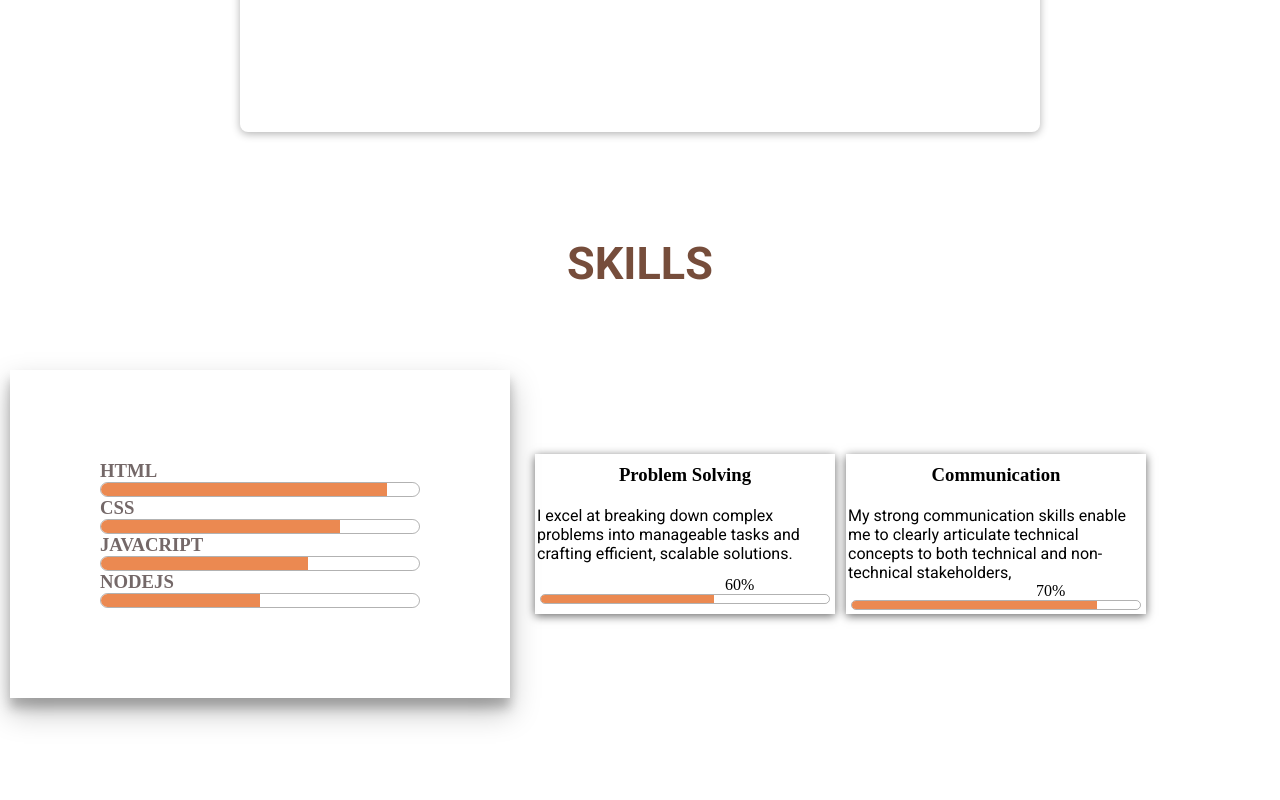
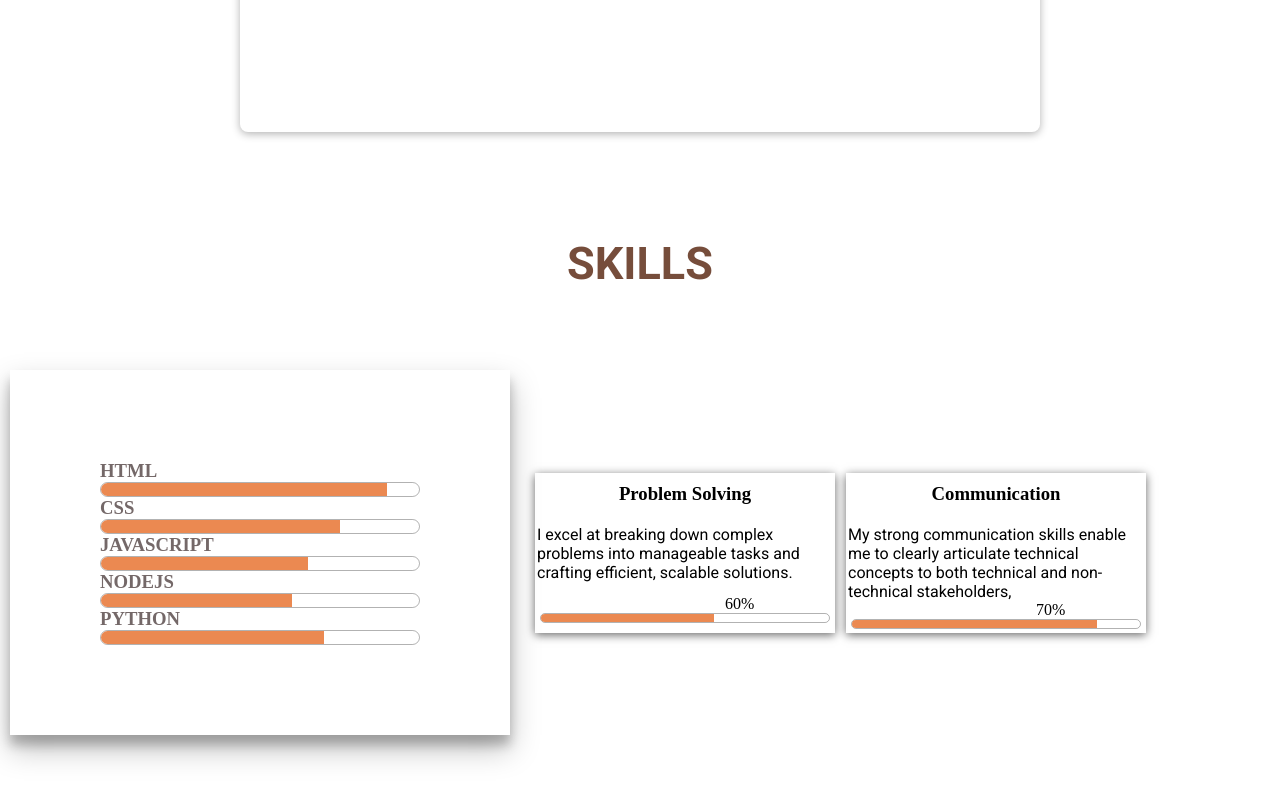
Before and after one commit to KojoSmart/JosephMestPortfolio, a plain HTML site: page index.html in a window 1280 px wide. Shown: the part 2818-3618 px from the top of the page. Drawn offline with Linux system fonts and the light colour scheme.

Commit message:
successfully done

```diff
--- a/index.html
+++ b/index.html
@@ -228,13 +228,20 @@
             <span class="bar"><span class="css"></span></span>
           </li>
           <li>
-            <h3>JAVACRIPT</h3>
+            <h3>JAVASCRIPT</h3>
             <span class="bar"><span class="javascript"></span></span>
           </li>
           <li>
             <h3>NODEJS</h3>
             <span class="bar"><span class="nodejs"></span></span>
           </li>
+            <li>
+            <h3>PYTHON</h3>
+            <span class="bar"><span class="py"></span></span>
+          </li>
+
+          <li>
+
         </div>
         <div class="soft-skills-items">
           <div class="soft-skills-item1">
--- a/styles.css
+++ b/styles.css
@@ -365,7 +365,7 @@ font-family: roboto;
 }
 
 .nodejs{
-    width: 50%
+    width: 60%
 }
 li{
     list-style-type: none;
@@ -728,7 +728,9 @@ input[type=text], textarea {
 .node1{
     width: 60%
 }
-
+.py{
+    width: 70%
+}
 .css1{
     width:40%
 }
@@ -869,7 +871,7 @@ textarea {
 
     .job {
       display: flex;
-      /* align-items: stretch; */
+      align-items: stretch;
       margin-bottom: 30px;
     }
 
@@ -882,7 +884,7 @@ textarea {
       display: flex;
       /* flex-direction: column; */
       justify-content: center;
-      justify-content: center;
+      /* justify-content: center; */
       align-items: center
     }
 
```
